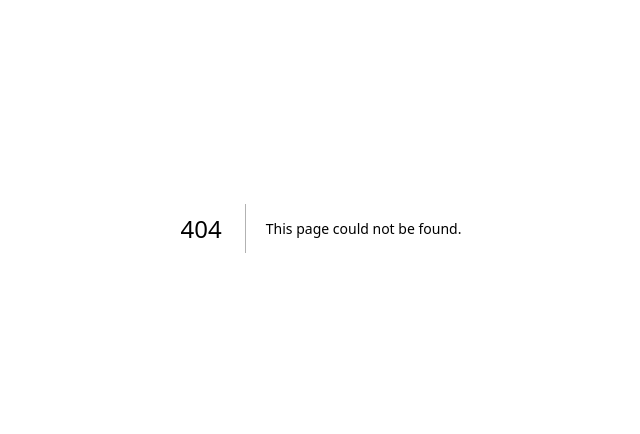
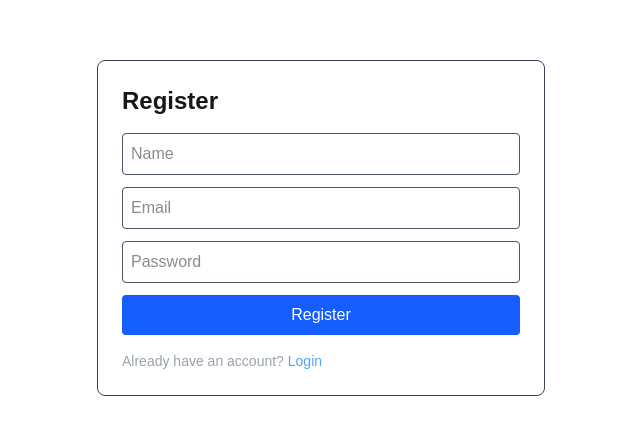
Before and after one commit to Saumya-Divyanjalee/expense-tracker-web-app-frontend, a Next.js app: page /register in a window 1280 px wide. Before the commit this address had no page. Shown: the part 172-606 px from the top of the page, without its empty margins (319-959 px from the left). Built offline with nearby package versions, Linux system fonts and the light colour scheme.

Commit message:
updated register

```diff
--- /dev/null
+++ b/app/register/page.tsx
@@ -0,0 +1,44 @@
+'use client';
+import { useState } from 'react';
+import { useRouter } from 'next/navigation';
+import Link from 'next/link';
+import api from '@/lib/api';
+
+export default function RegisterPage() {
+    const router = useRouter();
+    const [form, setForm] = useState({ name: '', email: '', password: '' });
+    const [error, setError] = useState('');
+
+    const handleSubmit = async () => {
+        try {
+            const res = await api.post('/auth/register', form);
+            localStorage.setItem('token', res.data.access_token);
+            router.push('/dashboard');
+        } catch (err: any) {
+            setError(err.response?.data?.message || 'Registration failed');
+        }
+    };
+
+    return (
+        <div className="min-h-screen flex items-center justify-center">
+            <div className="max-w-md w-full p-6 border border-gray-700 rounded-lg">
+                <h1 className="text-2xl font-bold mb-4">Register</h1>
+                {error && <p className="text-red-500 mb-2">{error}</p>}
+                <div className="space-y-3">
+                    <input className="w-full border border-gray-600 bg-transparent p-2 rounded" placeholder="Name"
+                           onChange={(e) => setForm({ ...form, name: e.target.value })} />
+                    <input className="w-full border border-gray-600 bg-transparent p-2 rounded" placeholder="Email"
+                           onChange={(e) => setForm({ ...form, email: e.target.value })} />
+                    <input className="w-full border border-gray-600 bg-transparent p-2 rounded" type="password" placeholder="Password"
+                           onChange={(e) => setForm({ ...form, password: e.target.value })} />
+                    <button onClick={handleSubmit} className="w-full bg-blue-600 text-white p-2 rounded hover:bg-blue-700">
+                        Register
+                    </button>
+                </div>
+                <p className="mt-4 text-sm text-gray-400">
+                    Already have an account? <Link href="/login" className="text-blue-400">Login</Link>
+                </p>
+            </div>
+        </div>
+    );
+}
```
